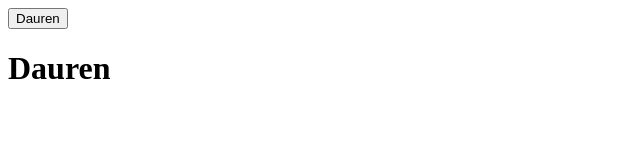
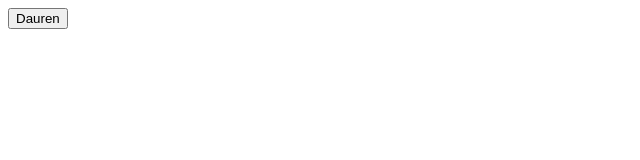
Before and after one commit to daurenbergen/github_test, a plain HTML site: page index.html in a window 1280 px wide. Shown: the whole page, without its empty margins (0-640 px from the left). Drawn offline with Linux system fonts and the light colour scheme.

Commit message:
i deleted one line

```diff
--- a/index.html
+++ b/index.html
@@ -8,6 +8,5 @@
 </head>
 <body>
     <button>Dauren</button>
-    <h1>Dauren</h1>
 </body>
 </html>
```
